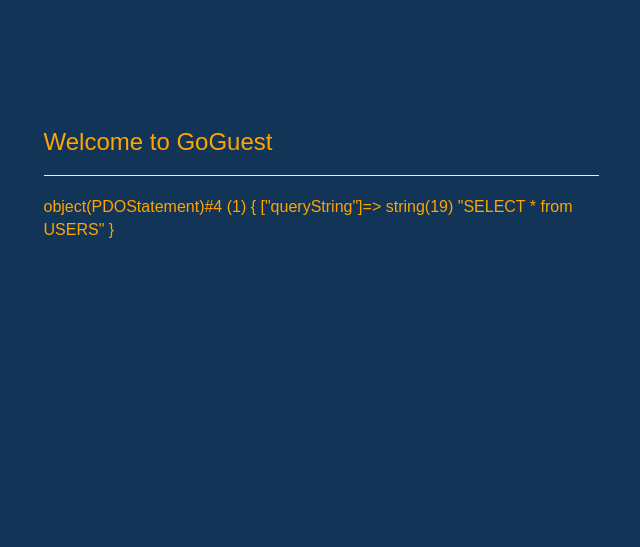
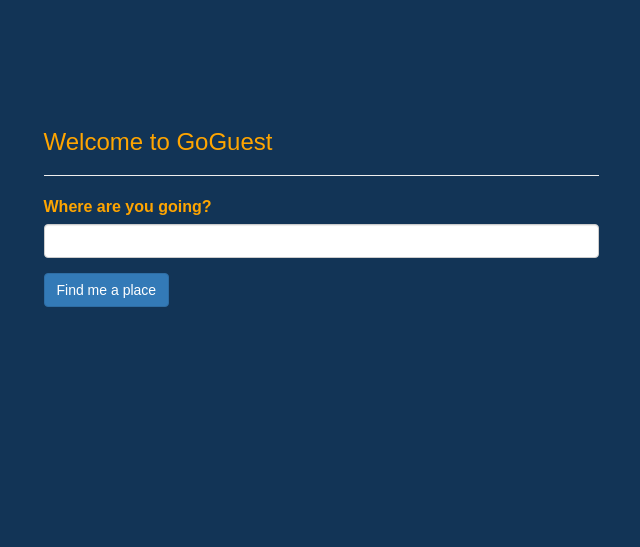
Before and after one commit to smnslwl/GoGuest, a PHP site: page /GoGuest/ in a window 1280 px wide. Shown: the part 181-728 px from the top of the page, without its empty margins (319-959 px from the left). Run offline with PHP 8.4, Linux system fonts and the light colour scheme; data that the repository does not hold is empty.

Commit message:
Home page Modified

```diff
--- a/index.php
+++ b/index.php
@@ -9,10 +9,15 @@
             <div class="col-md-6 col-md-offset-3">
                 <h3><?= $PAGE_TITLE ?></h3>
                 <hr>
-                <?php
-                $stmt = DB::instance()->query('SELECT * from USERS');
-                var_dump($stmt);
-                ?>
+                <form action="" method="">
+					<div class="form-group">
+						<label for="destination">Where are you going?</label>
+						<input type="text" class="form-control" id="destination" name="destination" value="">
+
+					</div>
+
+					<button type="submit" class="btn btn-primary">Find me a place</button>
+				</form>
             </div>
         </div>
     </div>
```
